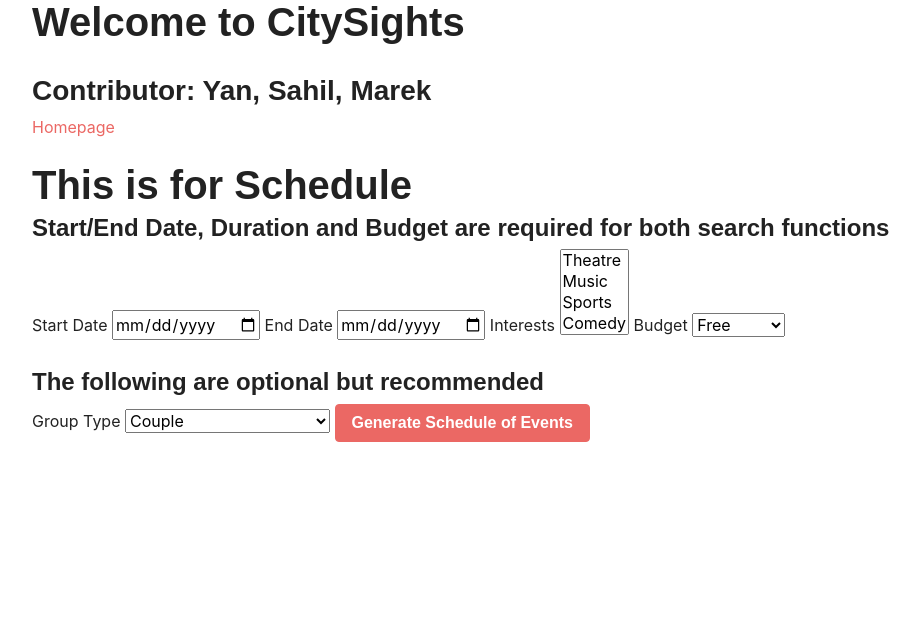
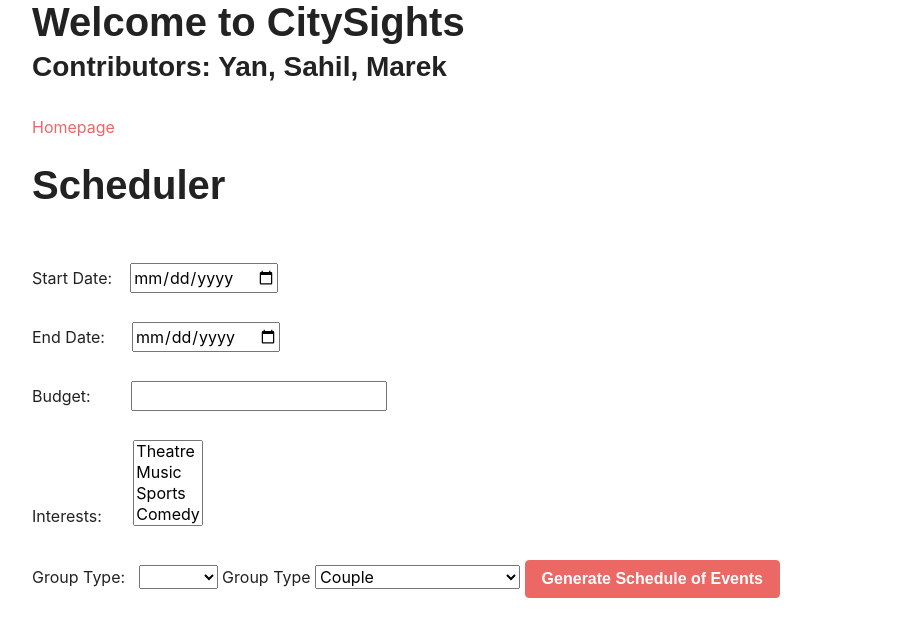
Before and after one commit to yanmiao2/cs411_project, a Node server app: page /schedule in a window 1280 px wide. Shown: the top 637 px of the page, without its empty margins (53-973 px from the left). Run offline with Node 20, Linux system fonts and the light colour scheme; some libraries are stand-ins or nearby versions; some web fonts are replaced.

Commit message:
updated eventid, etc

```diff
--- a/routes/index.js
+++ b/routes/index.js
@@ -62,16 +62,54 @@ router.post('/schedule', (req, res) => {
 });
 
 router.get('/schedule/events', (req, res) => {
-    // var start_date = "2020-08-15"
-    // var end_date = "2020-09-15"
-    // var budget = 100
-    // con.query("select * from `Updated Events` where date>" + "'" + start_date + "'" + " and date<" + "'" + end_date + "'",function (err, result) {
-    //   if (err) throw err;
-    //   else{
-    //       console.log("find all events");
-    //       res.render('adminEvents',{ events : result })
-    //   }
-    // });
+    console.log(req.body)
+    temp = uuid.v4()
+    var sql = "INSERT INTO `userpref` (group_type, queryID, budget,Interests) VALUES ('"+req.body.group_type+"','"+temp+"','"+req.body.budget+"', '"+req.body.interests+"')";
+    con.query(sql,function (err, result) {
+            if (err) throw err;
+            else{
+                let new_sql = "INSERT INTO `schedpref`(queryID, startDate, endDate) VALUES('"+temp+"', '"+req.body.startDate+"','"+req.body.endDate+"')"
+                con.query(new_sql, (err, new_result)=>{
+                    // console.log(new_result);
+                });
+            }
+        });
+        var budget = req.body.budget
+        var startDate = req.body.startDate
+        var endDate = req.body.endDate
+        if(budget=='') budget = Number.MAX_SAFE_INTEGER
+        var interest = ['','','','','','']
+        // interest = ['DONTMATCH','DONTMATCH','DONTMATCH','DONTMATCH','DONTMATCH','DONTMATCH'];
+        if("interests" in req.body){
+          interest = ['DONTMATCH','DONTMATCH','DONTMATCH','DONTMATCH','DONTMATCH','DONTMATCH'];
+          var i;
+          if(typeof req.body.interests === "string"){
+              interest[0] = req.body.interests
+          }
+          else{
+              for(i=0; i<req.body.interests.length; i++)
+              {
+                interest[i] = req.body.interests[i]
+              }
+          }
+        }
+        // Group types : Couple, Family, Friends
+        if(group!="none"){
+            switch(group){
+                case "Couple":
+                    interest[5] = "Romantic"
+                    break;
+                case "Family":
+                    interest[5] = "Family"
+                    break;
+                case "Friends":
+                    interest[5] = "Friends"
+                    break;
+                default:
+                    break;
+            }
+        }
+var sql = "select * from Events e where e.price <= '"+budget+"' and (e.type LIKE '%"+interest[0]+"%' or e.type LIKE '%"+interest[1]+"%' or e.type LIKE '%"+interest[2]+"%' or e.type LIKE '%"+interest[3]+"%' or e.type LIKE '%"+interest[4]+"%' or e.type LIKE '%"+interest[5]+"%') and e.date_type>= '"+startDate+"' and e.date_type <= '"+endDate+"'"
 });
 
 router.get('/events', (req, res) => {
@@ -149,10 +187,10 @@ router.post('/events', (req, res) => {
     }
 
     if(date == ""){
-        var sql = "select * from events e where e.price <= '"+budget+"' and (e.type LIKE '%"+interest[0]+"%' or e.type LIKE '%"+interest[1]+"%' or e.type LIKE '%"+interest[2]+"%' or e.type LIKE '%"+interest[3]+"%' or e.type LIKE '%"+interest[4]+"%' or e.type LIKE '%"+interest[5]+"%') and e.start_time>= '"+start+"' and e.end_time <= '"+end+"' "
+        var sql = "select * from Events e where e.price <= '"+budget+"' and (e.type LIKE '%"+interest[0]+"%' or e.type LIKE '%"+interest[1]+"%' or e.type LIKE '%"+interest[2]+"%' or e.type LIKE '%"+interest[3]+"%' or e.type LIKE '%"+interest[4]+"%' or e.type LIKE '%"+interest[5]+"%') and e.startTime>= '"+start+"' and e.startTime <= '"+end+"' "
     }
     else{
-        var sql = "select * from events e where e.date_type = '"+date+"' and e.price <= '"+budget+"' and (e.type LIKE '%"+interest[0]+"%' or e.type LIKE '%"+interest[1]+"%' or e.type LIKE '%"+interest[2]+"%' or e.type LIKE '%"+interest[3]+"%' or e.type LIKE '%"+interest[4]+"%' or e.type LIKE '%"+interest[5]+"%') and e.start_time>= '"+start+"' and e.end_time <= '"+end+"'  "
+        var sql = "select * from Events e where e.date_type = '"+date+"' and e.price <= '"+budget+"' and (e.type LIKE '%"+interest[0]+"%' or e.type LIKE '%"+interest[1]+"%' or e.type LIKE '%"+interest[2]+"%' or e.type LIKE '%"+interest[3]+"%' or e.type LIKE '%"+interest[4]+"%' or e.type LIKE '%"+interest[5]+"%') and e.StartTime>= '"+start+"' and e.StartTime <= '"+end+"'"
     }
 
     con.query(sql, function (err, result) {
@@ -243,8 +281,8 @@ router.get('/admin/add', (req, res) => {
 router.post('/admin/add', (req, res) => {
     const {event_name,web_link,ticket_price,start_time,location,event_date,description,event_type}= req.body;
     // const newEvent = {event_name,web_link,ticket_price,start_time,location,event_date,description,event_type}
-    let temp = uuid.v4();
-    var sql = "INSERT INTO `Events` (EventID, Name, URL, Price, StartTime, Location, Date, Description, Type) VALUES ('"+temp+"','"+event_name+"','"+web_link+"', '"+ticket_price+"', '"+start_time+"', '"+location+"', '"+event_date+"', '"+description+"', '"+event_type+"')";
+    // let temp = uuid.v4();
+    var sql = "INSERT INTO `Events` (Name, URL, Price, StartTime, Location, Date, Description, Type) VALUES ('"+event_name+"','"+web_link+"', '"+ticket_price+"', '"+start_time+"', '"+location+"', '"+event_date+"', '"+description+"', '"+event_type+"')";
       con.query(sql, function (err, result) {
         if (err) throw err;
         console.log(result);
@@ -366,27 +404,33 @@ router.post("/admin/delete",(req, res) => {
 
 //This is to add new UUID
 
-router.get("/test",(req,res)=>{
-    // let temp = uuid.v4();
-    // let sql = "UPDATE `uuid_test` SET `UUID` = '"+temp+"' WHERE `uuid_test`.`UUID` = 'null1';"
-    var sql = "select * from `Events`";
-    con.query(sql,function (err, result) {
-      if (err) throw err;
-      else{
-          console.log(result.length);
-          for(let i =0; i<result.length;i++){
-              // var sql = "INSERT INTO `Events` (maxPrice, Name, URL, minPrice, startTime, Location, Date, Description, Type) VALUES ('0', '"+event_name+"','"+web_link+"', '"+ticket_price+"', '"+start_time+"', 'Chicago', '"+event_date+"','"+description+"','"+event_type+"')";
-              let temp = uuid.v4();
-              new_sql = "INSERT INTO `Events` (EventID, Name, URL, Price, StartTime, Location, Date, Date_type, Description, Type) VALUES('"+temp+"','"+result[i].Name+"','"+result[i].URL+"', '"+result[i].Price+"', '"+result[i].StartTime+"', '"+result[i].Location+"', '"+result[i].Date+"', '"+result[i].Date_type+"', '"+result[i].Description+"', '"+result[i].Type+"')";
-              con.query(new_sql,(err,new_result)=>{
-                  console.log("insert 1");
-                  console.log(new_result);
-              })
-          }
-          res.render('admin');
-      }
-    });
-});
+// router.get("/test",(req,res)=>{
+//     // let temp = uuid.v4();
+//     // let sql = "UPDATE `uuid_test` SET `UUID` = '"+temp+"' WHERE `uuid_test`.`UUID` = 'null1';"
+//     // var sql = "select * from `Events`";
+//     // con.query(sql,function (err, result) {
+//     //   if (err) throw err;
+//     //   else{
+//     //       console.log(result.length);
+//     //       for(let i =0; i<result.length;i++){
+//     //           // var sql = "INSERT INTO `Events` (maxPrice, Name, URL, minPrice, startTime, Location, Date, Description, Type) VALUES ('0', '"+event_name+"','"+web_link+"', '"+ticket_price+"', '"+start_time+"', 'Chicago', '"+event_date+"','"+description+"','"+event_type+"')";
+//     //           let temp = uuid.v4();
+//     //           new_sql = "INSERT INTO `Events` (EventID, Name, URL, Price, StartTime, Location, Date, Date_type, Description, Type) VALUES('"+temp+"','"+result[i].Name+"','url', '"+result[i].Price+"', '"+result[i].StartTime+"', '"+result[i].Location+"', '"+result[i].Date+"', '"+result[i].Date_type+"', '"+result[i].Description+"', '"+result[i].Type+"')";
+//     //           con.query(new_sql,(err,new_result)=>{
+//     //               if (err) throw err;
+//     //               // console.log("insert 1");
+//     //               // console.log(new_result);
+//     //           })
+//     //       }
+//     //       res.render('admin');
+//     //   }
+//     // });
+//     var sql = "alter table Events add column `EventID` int(10) unsigned primary KEY AUTO_INCREMENT;"
+//     con.query(sql,function (err, result) {
+//       if (err) throw err;
+//       console.log(result)
+//   });
+// });
 
 // add update delete
 module.exports = router;
--- a/views/adminEvent.ejs
+++ b/views/adminEvent.ejs
@@ -6,7 +6,7 @@
     <h3>Event Name: </h3>
         <input type="text" name="event_name" value="<%= event[0].Name %>">
     <h3>Date:</h3>
-        <input type="date" name="event_date" value="<%= event[0].Date %>">
+        <input type="text" name="event_date" value="<%= event[0].Date %>">
     <h3>Price(USD): </h3>
         <input type="text" name="ticket_price" value="<%= event[0].Price %>">
     <h3>Start Time: </h3>
--- a/views/schedule.ejs
+++ b/views/schedule.ejs
@@ -1,18 +1,23 @@
 <h1>Welcome to CitySights</h1>
+<h3>Contributors: Yan, Sahil, Marek</h3>
 <br>
-<h3>Contributor: Yan, Sahil, Marek</h3>
 <a href="/">Homepage</a><br><br>
 
-<h1>This is for Schedule</h1>
+<h1>Scheduler</h1>
+<br>
 <form action="/schedule" method="post">
-    <h4>Start/End Date, Duration and Budget are required for both search functions</h4>
-
-    <label for="">Start Date</label>
-        <input type="date" name="startDate" value="">
-
-    <label for="">End Date</label>
-        <input type="date" name="endDate" value="">
-    <label for="">Interests</label>
+    <!-- <h4>Start and End Date are required</h4> -->
+    <br>
+    <label for=""> Start Date:&nbsp &nbsp </label>
+        <input type="date" name="startdate" value="">
+    <br><br>
+    <label for=""> End Date:&nbsp &nbsp &nbsp </label>
+        <input type="date" name="enddate" value="">
+    <br><br>
+    <label for="budget">Budget: &nbsp &nbsp &nbsp &nbsp</label>
+    <input type="number" name="budget">
+    <br><br>
+    <label for="">Interests: &nbsp &nbsp &nbsp</label>
     <select id="interests" name="interests" multiple>
         <option value="Theatre">Theatre</option>
         <option value="Music">Music</option>
@@ -20,14 +25,15 @@
         <option value="Comedy">Comedy</option>
         <option value="Religion">Religion</option>
     </select>
-    <label for="">Budget</label>
-    <select id="budget" name="budget">
-        <option value="0">Free</option>
-        <option value="1">$1-$50</option>
-        <option value="2">Over $50</option>
-    </select><br><br>
+    <br><br>
+    <label for="">Group Type: &nbsp</label>
+    <select id="group_type" name="group_type">
+      <option value="none"></option>
+        <option value="Couple">Couple</option>
+        <option value="Family">Family</option>
+        <option value="Friends">Friends</option>
+    </select>
     <!-- <button type="submit" name="button"class="btn btn-success">Find Single Event</button><br><br> -->
-    <h4>The following are optional but recommended</h4>
     <!-- <label for="">Interests</label>
     <select id="Interests" name="Interests" multiple>
         <option value="Music">Music</option>
```
Also changed, not shown: views/index.ejs (+0 -9 lines).
